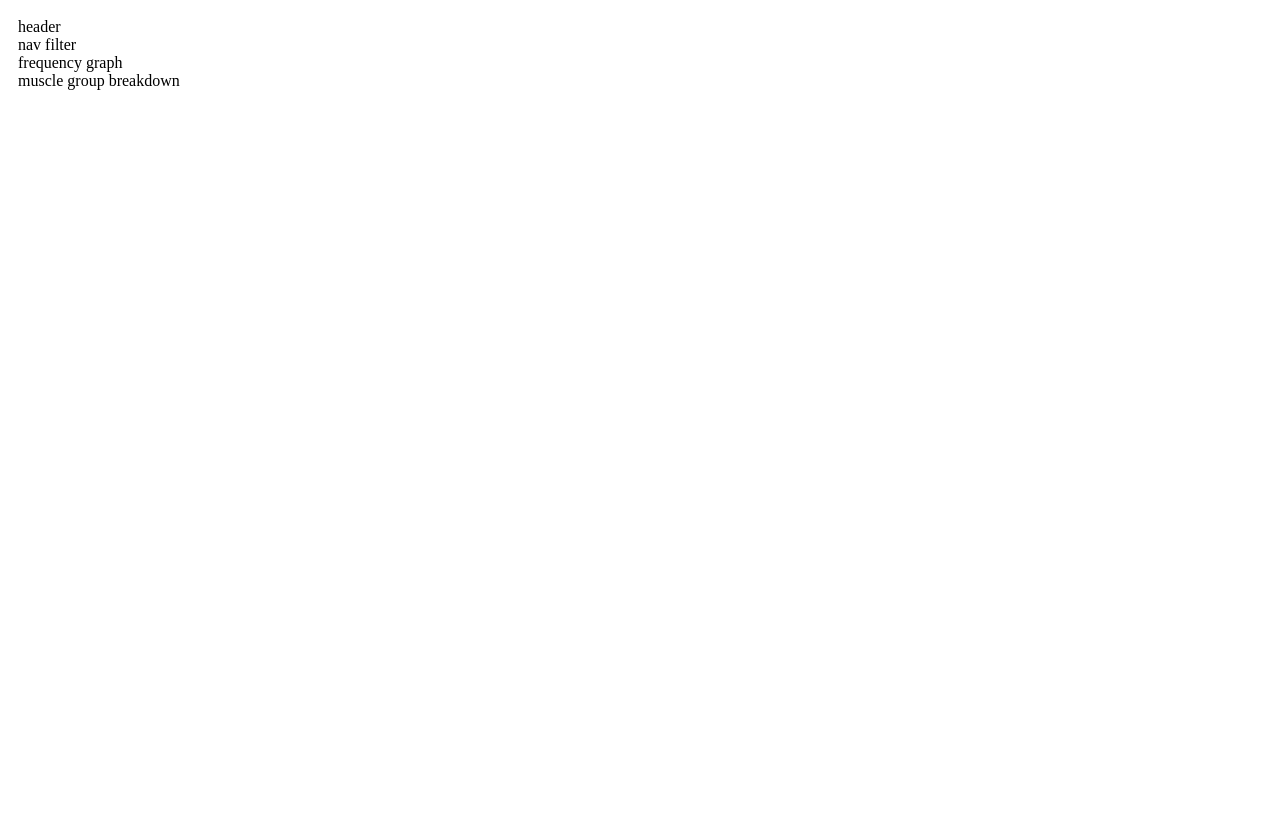
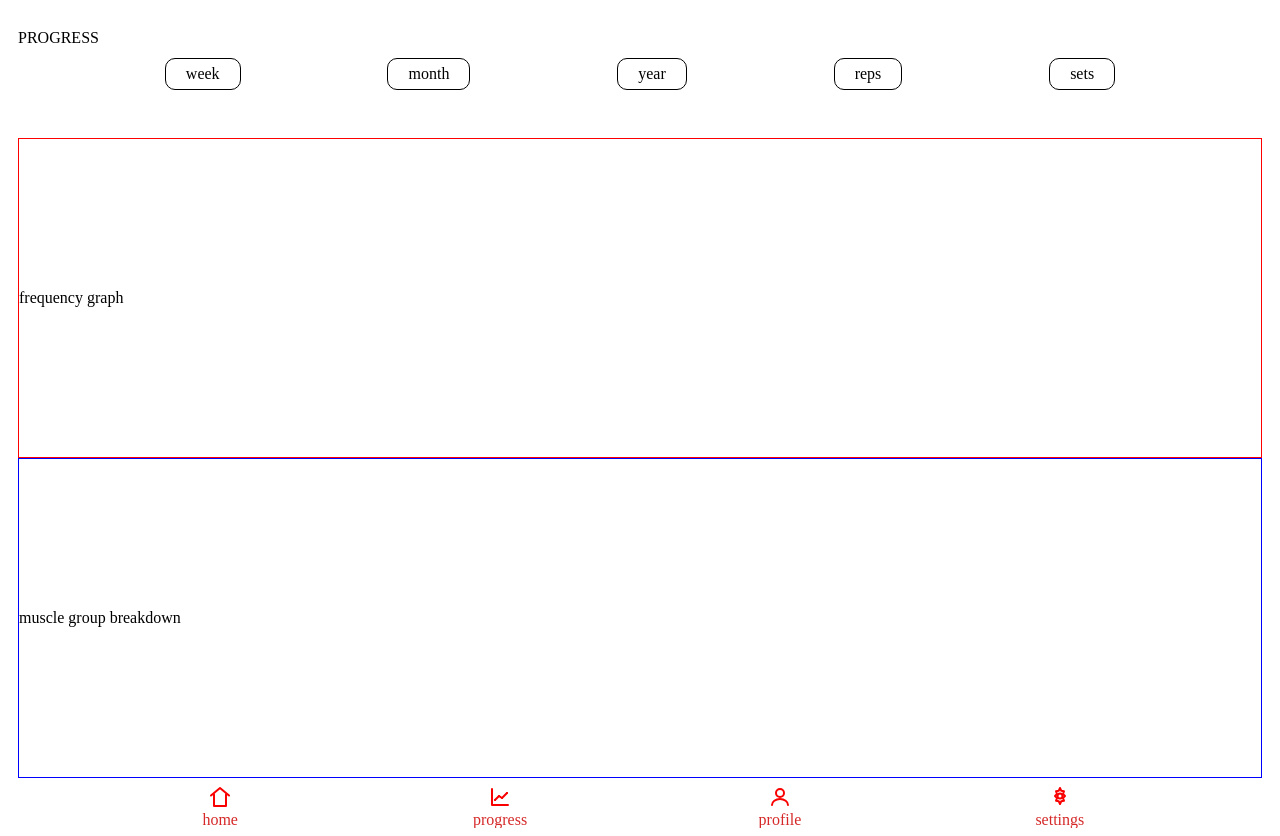
Before and after one commit to AdantaGriffin/theOne, a React (Vite) app: page /results in a window 1280 px wide. Built offline with nearby package versions, Linux system fonts and the light colour scheme.

Commit message:
updated progress page structure

```diff
--- a/src/components/pages/programs/programs.tsx
+++ b/src/components/pages/programs/programs.tsx
@@ -6,7 +6,9 @@ function Programs(){
     return(
         <>
             <section className={styles.programs}>
+
                 <header>PROGRAMS</header>
+
                 <nav className={styles.navigation}>
                     <ul className={styles.navigationList}>
                         <li><NavLink to="">all</NavLink></li>
@@ -16,6 +18,7 @@ function Programs(){
                         <li><NavLink to="">squat</NavLink></li>
                     </ul>
                 </nav>
+
                 <ul className={styles.programsList}>
                     <li className={styles.programsCard}>
                         <Link className={styles.programsLink} to="/programDetails/:deets">
@@ -24,6 +27,7 @@ function Programs(){
                         </Link>
                     </li>
                 </ul>
+
                 <Navigation/>
             </section>
         </>
--- a/src/components/pages/results/results.module.scss
+++ b/src/components/pages/results/results.module.scss
@@ -0,0 +1,33 @@
+.results{
+    height: 100%;
+    display: grid;
+    grid-template-rows: 5% 10% 40% 40% 5%;
+
+    header{
+        align-content: center;
+    }
+
+    .progressList{
+        list-style: none;
+        display: flex;
+        justify-content: space-evenly;
+        padding: 0;
+        margin: 0;
+        li{
+            height: 30px;
+            border: 1px solid black;
+            border-radius: 10px;
+            padding: 0 20px;
+            align-content: center;
+        }
+    }
+
+    .frequencyGraph{
+        border: 1px solid red;
+        align-content: center;
+    }
+    .chart{
+        border: 1px solid blue;
+        align-content: center;
+    }
+}
--- a/src/components/pages/results/results.tsx
+++ b/src/components/pages/results/results.tsx
@@ -1,20 +1,28 @@
 import styles from './results.module.scss';
-
-import { Link } from 'react-router-dom';
+import Navigation from '../../navigation/navigation';
 
 function Results(){
     return(
         <>
             <section className={styles.results}>
-                <div>header</div>
-                <div>nav filter</div>
-                <div>frequency graph</div>
-                <div>muscle group breakdown</div>
-                <div>
-                    <ul>
-                        <Link to="/home"></Link>
-                    </ul>
-                </div>
+
+                <header>PROGRESS</header>
+
+                <ul className={styles.progressList}>
+                    <li>week</li>
+                    <li>month</li>
+                    <li>year</li>
+                    <li>reps</li>
+                    <li>sets</li>
+
+                </ul>
+
+                <div className={styles.frequencyGraph}>frequency graph</div>
+
+                <div className={styles.chart}>muscle group breakdown</div>
+
+                <Navigation/>
+
             </section>
         </>
     )
```
